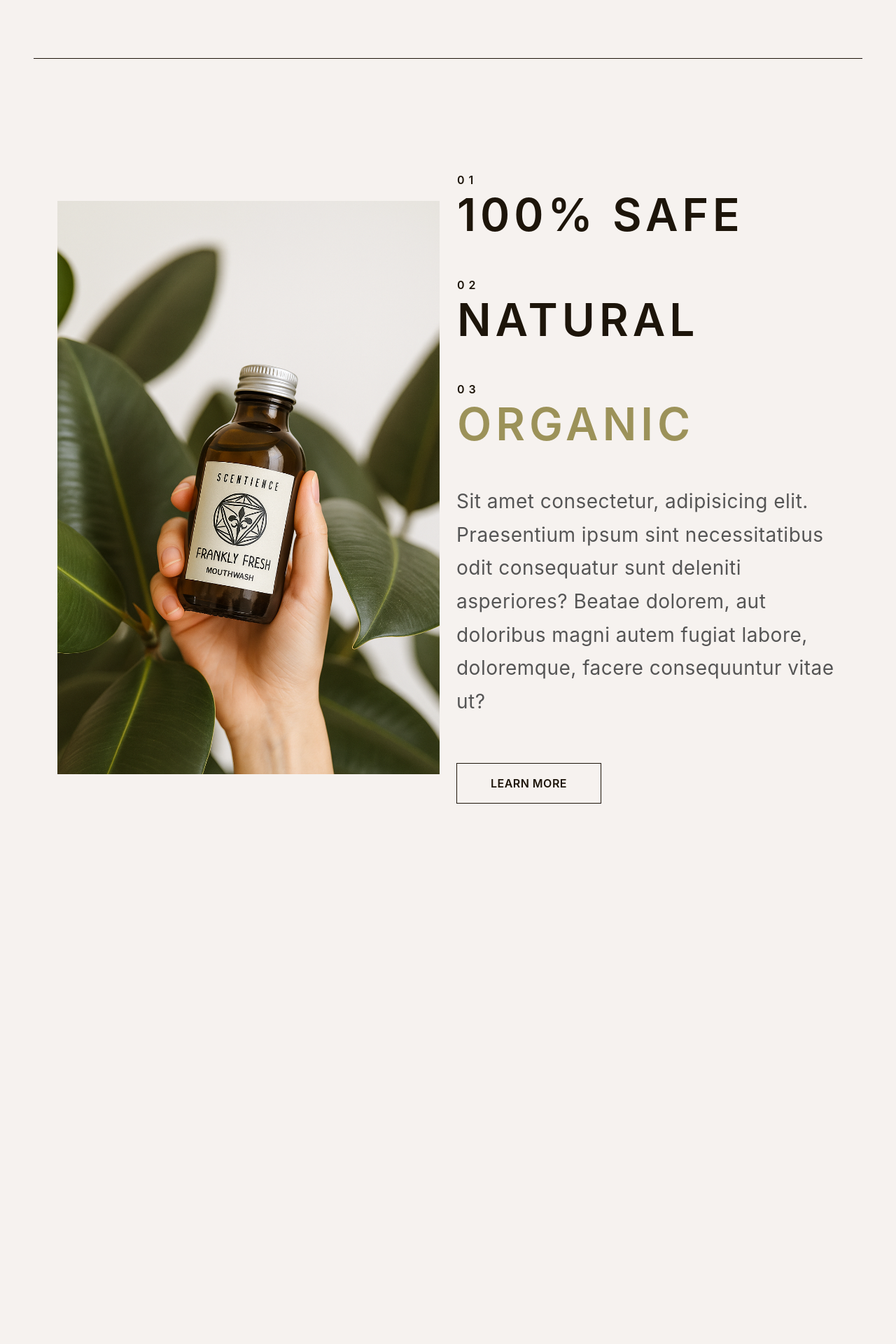
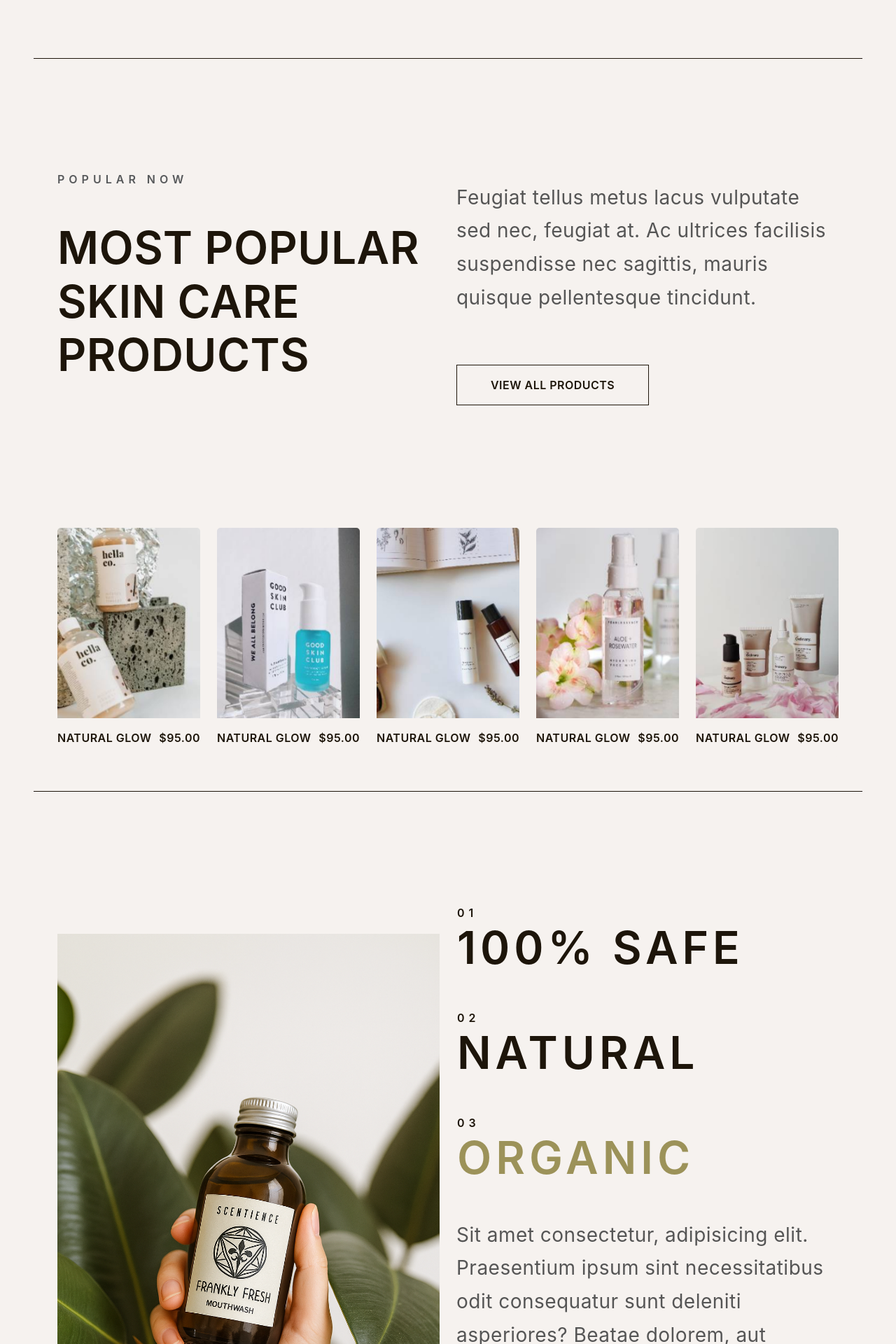
Before and after one commit to DelroyBrown/theres-a-herb-for-that, a Django app: template apps/home/templates/home.html in a window 1280 px wide. Shown: the part 1067-2987 px from the top of the page at 70% size. Before the commit the page ends 2215 px from the top, so only its background shows below. Run offline with Django 5.2, Linux system fonts and the light colour scheme; the template is opened without the code that fills it, so the values that code supplies are empty; some libraries are stand-ins or nearby versions.

Commit message:
Added popular products section with 5 cards and updated custom.css to include letter-spaced-6px class

```diff
--- a/apps/home/templates/home.html
+++ b/apps/home/templates/home.html
@@ -27,6 +27,124 @@
     </div>
 </section>
 <hr class="text-dark opacity-100 mx-lg-5">
+
+<!-- POPULAR PRODUCTS -->
+<section id="popular">
+  <div class="container-lg">
+    <!-- Header -->
+    <div class="row align-items-center my-lg-9">
+      <div class="col-lg-6">
+        <h6 class="text-uppercase text-muted mb-2 letter-spaced-6px sub-heading">Popular now</h6>
+        <h2 class="display-3 fw-semibold my-4 my-lg-5">
+          Most popular Skin care Products
+        </h2>
+      </div>
+      <div class="col-lg-6">
+        <p class="fs-3 mb-4">
+          Feugiat tellus metus lacus vulputate sed nec, feugiat at. Ac ultrices
+          facilisis suspendisse nec sagittis, mauris quisque pellentesque
+          tincidunt.
+        </p>
+        <a href="javascript:void(0)" class="btn btn-outline-dark text-uppercase mt-4 mt-lg-5">
+          View all Products
+        </a>
+      </div>
+    </div>
+
+    <!-- Cards -->
+    <div class="row row-cols-1 row-cols-sm-2 row-cols-md-3 row-cols-lg-5 g-4 mb-5">
+      <!-- Card 1 -->
+      <div class="col">
+        <div class="card h-100 border-0">
+          <a href="javascript:void(0)">
+            <img src="{% static 'img/item-5.jpg' %}" class="card-img-top" alt="Natural Glow">
+          </a>
+          <div class="card-body px-0">
+            <div class="d-flex justify-content-between align-items-center">
+              <h6 class="text-uppercase mb-0">
+                <a href="javascript:void(0)" class="link-dark text-decoration-none">Natural Glow</a>
+              </h6>
+              <h6 class="text-uppercase mb-0">$95.00</h6>
+            </div>
+          </div>
+
+        </div>
+      </div>
+      <!-- Card 2 -->
+      <div class="col">
+        <div class="card h-100 border-0">
+          <a href="javascript:void(0)">
+            <img src="{% static 'img/item-4.jpg' %}" class="card-img-top" alt="Natural Glow">
+          </a>
+          <div class="card-body px-0">
+            <div class="d-flex justify-content-between align-items-center">
+              <h6 class="text-uppercase mb-0">
+                <a href="javascript:void(0)" class="link-dark text-decoration-none">Natural Glow</a>
+              </h6>
+              <h6 class="text-uppercase mb-0">$95.00</h6>
+            </div>
+          </div>
+
+        </div>
+      </div>
+      <!-- Card 3 -->
+      <div class="col">
+        <div class="card h-100 border-0">
+          <a href="javascript:void(0)">
+            <img src="{% static 'img/item-3.jpg' %}" class="card-img-top" alt="Natural Glow">
+          </a>
+          <div class="card-body px-0">
+            <div class="d-flex justify-content-between align-items-center">
+              <h6 class="text-uppercase mb-0">
+                <a href="javascript:void(0)" class="link-dark text-decoration-none">Natural Glow</a>
+              </h6>
+              <h6 class="text-uppercase mb-0">$95.00</h6>
+            </div>
+          </div>
+
+        </div>
+      </div>
+      <!-- Card 4 -->
+      <div class="col">
+        <div class="card h-100 border-0">
+          <a href="javascript:void(0)">
+            <img src="{% static 'img/item-2.jpg' %}" class="card-img-top" alt="Natural Glow">
+          </a>
+          <div class="card-body px-0">
+            <div class="d-flex justify-content-between align-items-center">
+              <h6 class="text-uppercase mb-0">
+                <a href="javascript:void(0)" class="link-dark text-decoration-none">Natural Glow</a>
+              </h6>
+              <h6 class="text-uppercase mb-0">$95.00</h6>
+            </div>
+          </div>
+
+        </div>
+      </div>
+      <!-- Card 5 -->
+      <div class="col">
+        <div class="card h-100 border-0">
+          <a href="javascript:void(0)">
+            <img src="{% static 'img/item-1.jpg' %}" class="card-img-top" alt="Natural Glow">
+          </a>
+          <div class="card-body px-0">
+            <div class="d-flex justify-content-between align-items-center">
+              <h6 class="text-uppercase mb-0">
+                <a href="javascript:void(0)" class="link-dark text-decoration-none">Natural Glow</a>
+              </h6>
+              <h6 class="text-uppercase mb-0">$95.00</h6>
+            </div>
+          </div>
+
+        </div>
+      </div>
+
+    </div>
+    <!-- /row -->
+  </div>
+</section>
+<hr class="text-dark opacity-100 mx-lg-5">
+
 
 
 <!-- ABOUT US SECTION -->
--- a/static/custom.css
+++ b/static/custom.css
@@ -88,3 +88,9 @@ Fade/slide on dropdowns incl. mega */
     font-size: .825rem;
     opacity: .7;
 }
+
+/* Font Helpers */
+
+.letter-spaced-6px {
+    letter-spacing: 6px;
+}
```
Also changed, not shown: static/img/item-1.jpg (added), static/img/item-2.jpg (added), static/img/item-3.jpg (added), static/img/item-4.jpg (added), static/img/item-5.jpg (added).
